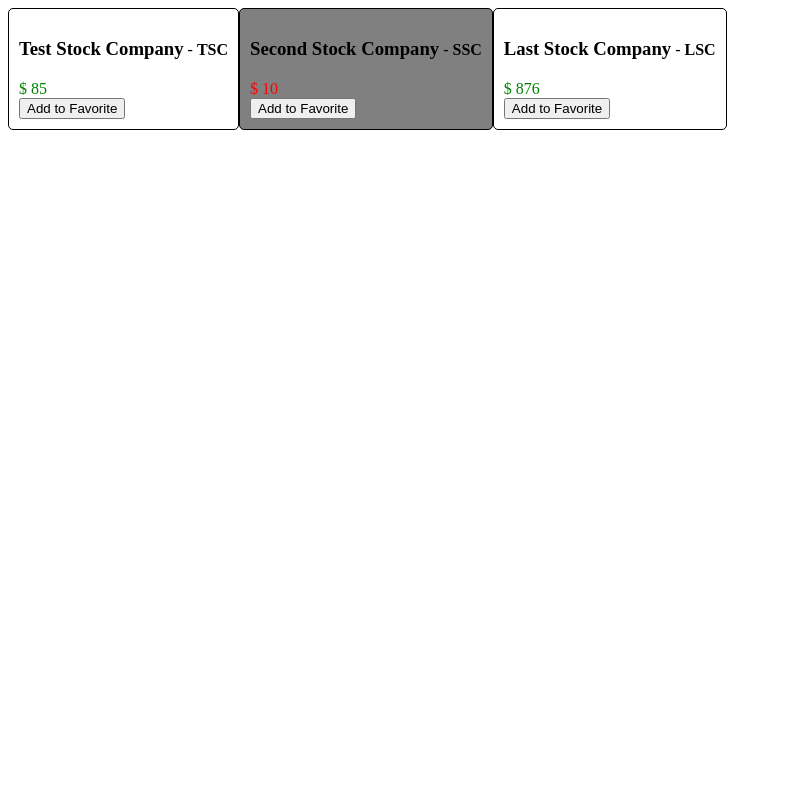
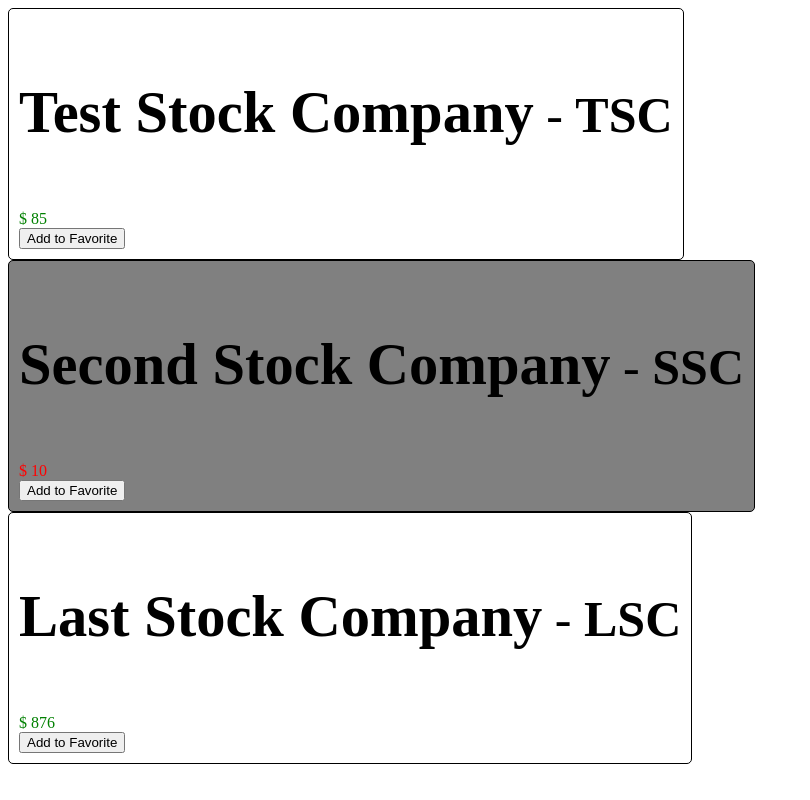
Before and after one commit to ajbutt1/stock-market, an Angular app: page / in a window 1280 px wide. Shown: the whole page, without its empty margins (0-810 px from the left). Built offline with nearby package versions, Linux system fonts and the light colour scheme.

Commit message:
playing with the encapsulation of components in Angular

```diff
--- a/src/app/app.component.css
+++ b/src/app/app.component.css
@@ -0,0 +1,3 @@
+.name {
+  font-size: 50px;
+}
--- a/src/app/app.component.ts
+++ b/src/app/app.component.ts
@@ -1,9 +1,10 @@
-import { Component } from '@angular/core';
+import { Component, ViewEncapsulation } from '@angular/core';
 
 @Component({
   selector: 'app-root',
   templateUrl: './app.component.html',
-  styleUrls: ['./app.component.css']
+  styleUrls: ['./app.component.css'],
+  encapsulation: ViewEncapsulation.None
 })
 export class AppComponent {
   title = 'app';
```
